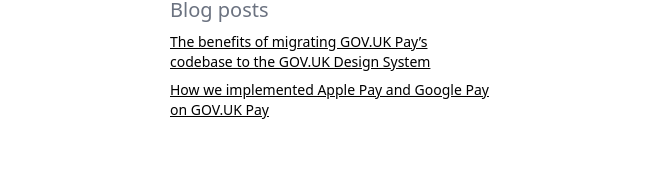
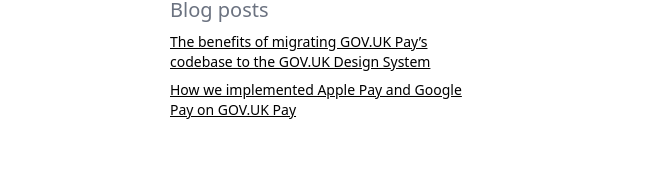
Before and after one commit to jonheslop/jfh-2021, a Next.js app: page / in a window 1280 px wide. Shown: the part 1460-1630 px from the top of the page, without its empty margins (566-1228 px from the left). Built offline with nearby package versions, Linux system fonts and the light colour scheme; a web font is replaced by a local one.

Commit message:
bit o padding

```diff
--- a/components/job.tsx
+++ b/components/job.tsx
@@ -41,7 +41,7 @@
             <ul className="space-y-2">
               {
                 data.blogPosts.map(({href, label}) => (
-                  <li key={slugify(label)} className="text-sm max-w-xs">
+                  <li key={slugify(label)} className="text-sm max-w-xs pr-4">
                     <Link external href={href}>
                       {label}
                     </Link>
```
